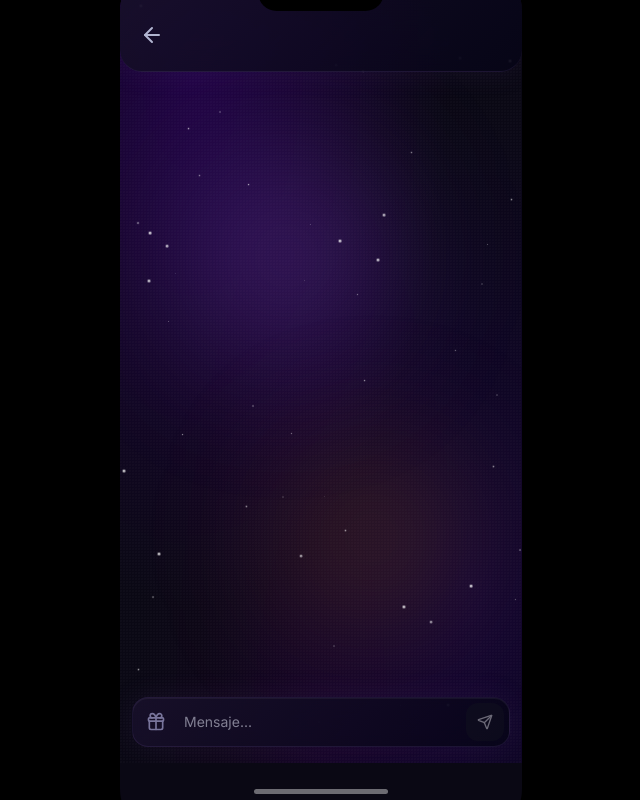
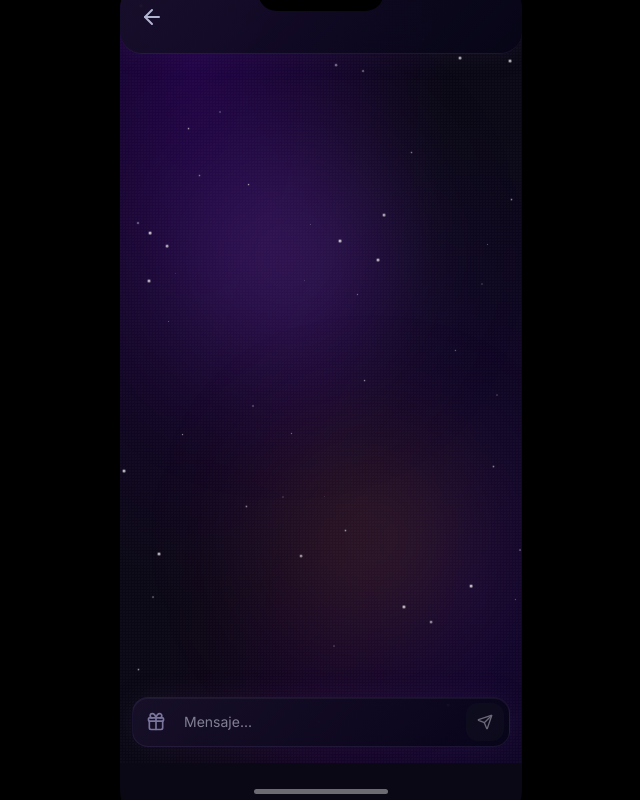
Before and after one commit to IsraelRod93/AuraSecret, a Next.js app: page /chat/1 in a window 1280 px wide. Shown: the whole page, without its empty margins (319-959 px from the left). Built offline with nearby package versions, Linux system fonts and the light colour scheme.

Commit message:
style: final UI adjustments for safe areas and immersive feel

```diff
--- a/app/chat/[companionId]/page.tsx
+++ b/app/chat/[companionId]/page.tsx
@@ -173,12 +173,10 @@ export default function CompanionChatPage({
   const isAI = companion?.type !== "human";
   const remaining = isSubscribed ? null : Math.max(0, FREE_LIMIT - messagesUsed);
 
-  const headerTopPad = isInTelegram
-    ? "calc(var(--header-offset-top) + 38px)"
-    : "calc(var(--header-offset-top) + 50px)";
+  const headerTopPad = "calc(var(--header-offset-top) + 32px)";
   const messagesTopPad = isInTelegram
-    ? "calc(var(--header-offset-top) + 118px)"
-    : "calc(var(--header-offset-top) + 138px)";
+    ? "calc(var(--header-offset-top) + 110px)"
+    : "calc(var(--header-offset-top) + 128px)";
   const headerSidePad = isInTelegram
     ? "calc(16px + var(--tg-content-safe-left, 18px))"
     : "14px";
--- a/app/globals.css
+++ b/app/globals.css
@@ -435,19 +435,19 @@ html[data-tg="1"] {
 
 /* Margen superior bajo la X de Telegram (tabs y títulos) */
 .page-top-inset {
-  padding-top: calc(var(--header-offset-top) + 50px);
+  padding-top: calc(var(--header-offset-top) + 32px);
 }
 html[data-tg="1"] .page-top-inset {
-  padding-top: calc(var(--header-offset-top) + 38px);
+  padding-top: calc(var(--header-offset-top) + 32px);
 }
 
 .page-content-inset {
-  padding-top: calc(var(--header-offset-top) + 50px);
+  padding-top: calc(var(--header-offset-top) + 32px);
   padding-left: 16px;
   padding-right: 16px;
 }
 html[data-tg="1"] .page-content-inset {
-  padding-top: calc(var(--header-offset-top) + 38px);
+  padding-top: calc(var(--header-offset-top) + 32px);
   padding-left: calc(16px + var(--tg-content-safe-left, 18px));
   padding-right: 16px;
 }
--- a/app/vault/[companionId]/page.tsx
+++ b/app/vault/[companionId]/page.tsx
@@ -77,9 +77,7 @@ export default function VaultPage({ params }: { params: Promise<{ companionId: s
         <motion.header
           className="flex items-center gap-3 px-4 pb-3 border-b border-border/30"
           style={{
-            paddingTop: isInTelegram
-              ? "calc(var(--header-offset-top) + 38px)"
-              : "calc(var(--header-offset-top) + 50px)",
+            paddingTop: "calc(var(--header-offset-top) + 32px)",
             paddingLeft: isInTelegram
               ? "calc(16px + var(--tg-content-safe-left, 18px))"
               : undefined,
```
